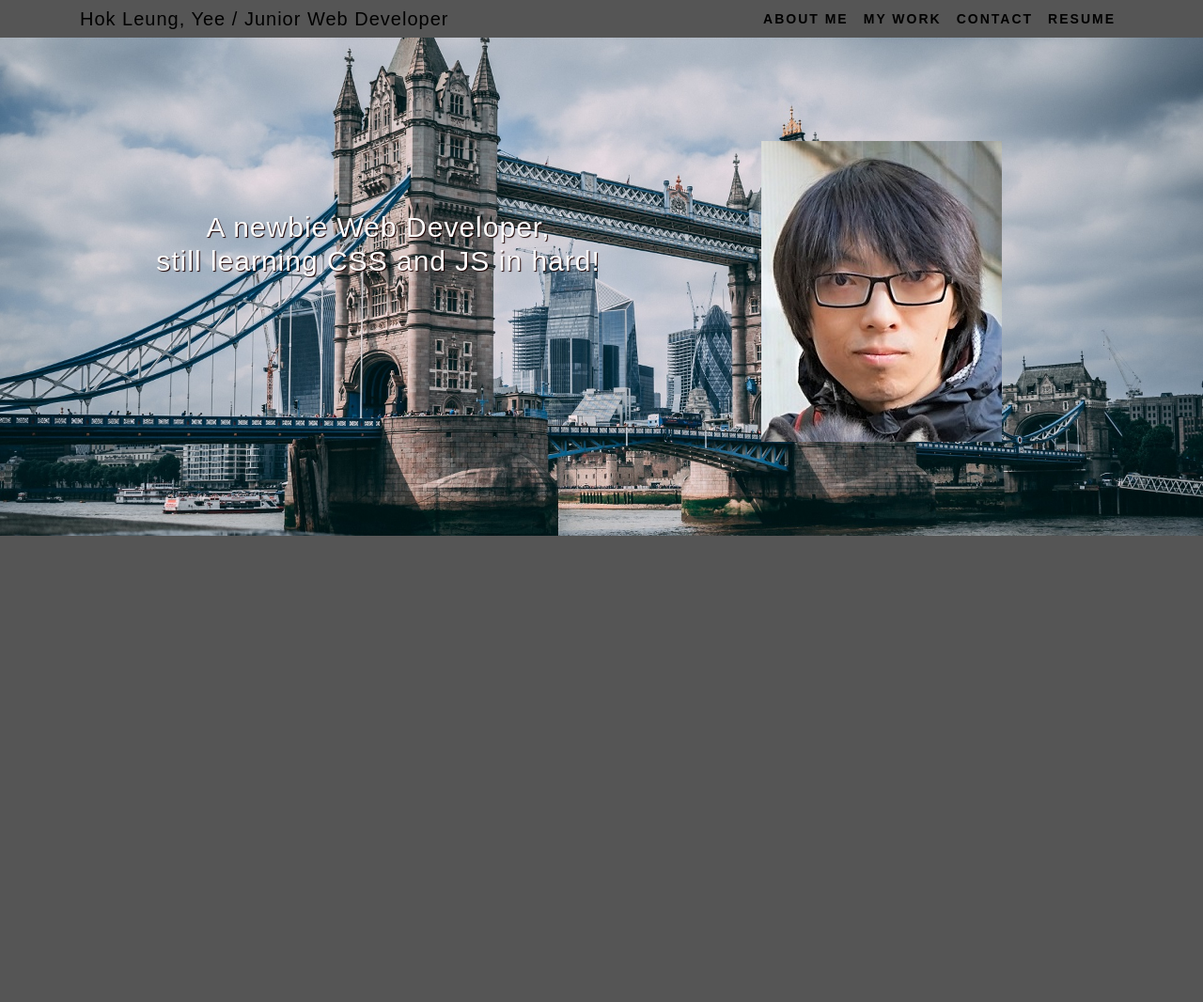
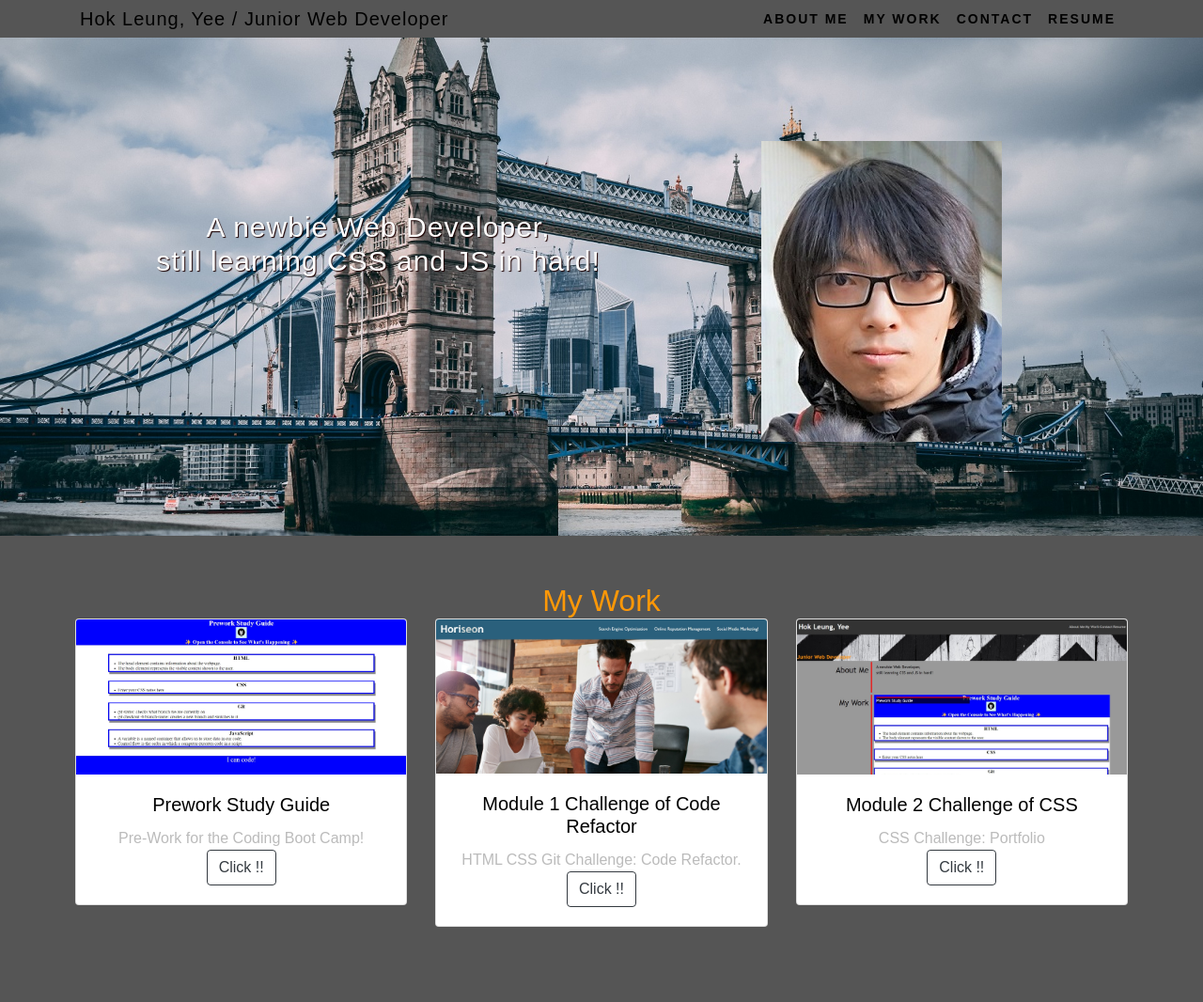
Before and after one commit to kenny852/bootstarp-portfolio, a plain HTML site: page index.html in a window 1280 px wide. Shown: the whole page at 94% size. Before the commit the page ends 800 px from the top, so only its background shows below. Drawn offline with nearby package versions, Linux system fonts and the light colour scheme; a web font is replaced by a local one.

Commit message:
add cards

```diff
--- a/css/index.css
+++ b/css/index.css
@@ -52,8 +52,21 @@ a:hover {
   color: var(--hover)
 }
 
+/* Category Grid CSS *
+
+#categoryGrid {
+  margin: 0px 5%;
+  display: grid;
+  grid-template-rows: 300px 300px 300px;
+  grid-template-areas:
+  "am"
+  "mw"
+  "cm";
+}*/
+
+
 /* Navigation bar styles */
-#mainNav {
+  #mainNav {
     background-color:var(--bg);
     font-family: 'Rancho', Arial, sans-serif;
     transition: all .35s;
@@ -111,7 +124,7 @@ a:hover {
 
   /* Hero section */
 
-header.masthead {
+  header.masthead {
     position: relative;
     width: 100%;
     padding-top: 150px;
@@ -164,3 +177,20 @@ header.masthead {
   section.download .badges .badge-link img {
     height: 60px;
   }
+
+  /* Cards */
+  .content {
+    padding: 50px;
+  }
+  .sectionHeading {
+    text-align: center;
+  }
+  .showsNear  {
+    padding: 0px 30px 30px 30px;
+  }
+  .cardContainer {
+    text-align: center;
+  }
+  .btn:hover {
+    box-shadow: 0 5px 10px 0 rgba(0,0,0,0.5),0 5px 10px 0 rgba(0,0,0,0.8);
+  }
--- a/index.html
+++ b/index.html
@@ -43,10 +43,10 @@
                 <div class="collapse navbar-collapse" id="navbarResponsive">
                     <ul class="navbar-nav ml-auto">
                         <li class="nav-item">
-                            <a class="nav-link js-scroll-trigger" href="#aboutme">About Me</a>
+                            <a class="nav-link js-scroll-trigger" href="#AboutMe">About Me</a>
                         </li>
                         <li class="nav-item">
-                            <a class="nav-link js-scroll-trigger" href="#work">My Work</a>
+                            <a class="nav-link js-scroll-trigger" href="#MyWork">My Work</a>
                         </li>
                         <li class="nav-item">
                             <a class="nav-link js-scroll-trigger" href="#contact">Contact</a>
@@ -59,10 +59,12 @@
             </div>
         </nav>
 
+
+
     <!-- Hero Section -->
 
         <header class="masthead">
-            <div class="container h-100">
+            <div class="container h-100" id="AboutMe">
                 <div class="row h-100">
                     <div class="col-lg-7 my-auto">
                         <div class="header-content mx-auto">
@@ -80,7 +82,55 @@
             </div>
         </header>
 
+
+
+
     <!-- Cards -->
+    <div class="container-fluid content" id="MyWork">
+        <h2 class="sectionHeading">My Work</h2>
+        <div class="row showsNear">
+            <!-- Card 1 -->
+            <div class="cardContainer col-lg-4 col-md-4 col-sm-12">
+                <div class="card">
+                    <img src="images/mywork1.jpg" class="card-img-top" alt="...">
+                    <div class="card-body">
+                        <h5 class="card-title">Prework Study Guide</h5>
+                        <p class="card-text">Pre-Work for the Coding Boot Camp!</p>
+                        <a href="https://kenny852.github.io/prework-study-guide/"
+                            class="btn btn-outline-dark" target="_blank">Click !!</a>
+                    </div>
+                </div>
+            </div>
+            <!-- End card 1 -->
+            <!-- Card 2 -->
+            <div class="cardContainer col-lg-4 col-md-4 col-sm-12">
+                <div class="card">
+                    <img src="images/mywork2.jpg" class="card-img-top" alt="...">
+                    <div class="card-body">
+                        <h5 class="card-title">Module 1 Challenge of Code Refactor</h5>
+                        <p class="card-text">HTML CSS Git Challenge: Code Refactor.</p>
+                        <a href="https://kenny852.github.io/Mod1challenge/" class="btn btn-outline-dark" target="_blank">Click !!</a>
+                    </div>
+                </div>
+            </div>
+            <!-- End card 2 -->
+            <!-- Card 3 -->
+            <div class="cardContainer col-lg-4 col-md-4 col-sm-12">
+                <div class="card">
+                    <img src="images/mywork3.jpg" class="card-img-top" alt="...">
+                    <div class="card-body">
+                        <h5 class="card-title">Module 2 Challenge of CSS</h5>
+                        <p class="card-text">CSS Challenge: Portfolio</p>
+                        <a href="https://kenny852.github.io/Mod2challenge/" class="btn btn-outline-dark" target="_blank">Click !!</a>
+                    </div>
+                </div>
+            </div>
+            <!-- End card 3 -->
+        </div>
+    </div>
+    <!-- End cards -->
+
+
 
     </body>
 
```
Also changed, not shown: images/mywork1.jpg (added), images/mywork2.jpg (added), images/mywork3.jpg (added).
